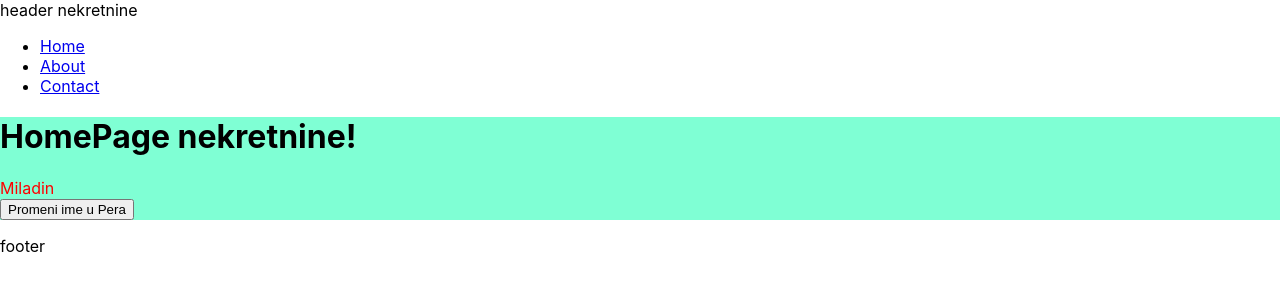
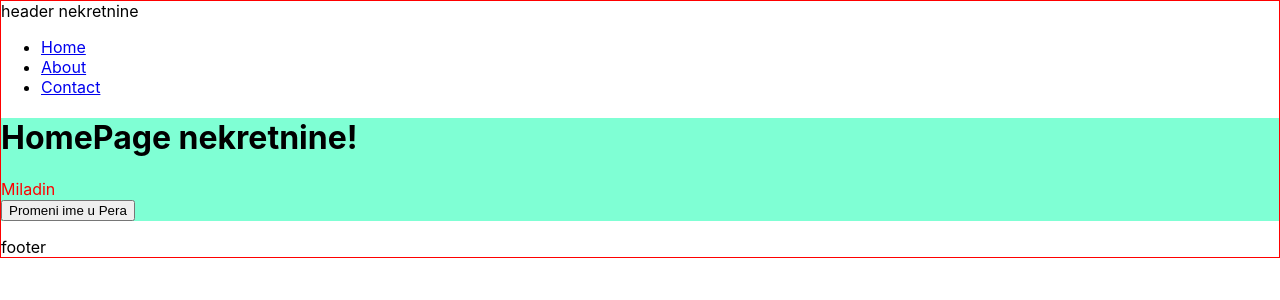
Before and after one commit to Mrakonja/Nekretnine-FE, a React (Create React App) app: page / in a window 1280 px wide. Shown: the top 300 px of the page. Built offline with nearby package versions, Linux system fonts and the light colour scheme.

Commit message:
layut module css

```diff
--- /dev/null
+++ b/src/Components/Layout/Layout.module.css
@@ -0,0 +1,3 @@
+.wrapper {
+    border: 1px solid red;
+}
--- a/src/Components/Layout/Layout.tsx
+++ b/src/Components/Layout/Layout.tsx
@@ -1,5 +1,6 @@
 import React from 'react';
 import { Outlet, Link } from "react-router-dom";
+import style from './Layout.module.css';
 
 interface LayoutProps {
     some?: string;
@@ -7,7 +8,7 @@ interface LayoutProps {
 
 const Layout = ({ }:LayoutProps) => {
   return (
-    <div>
+    <div className={style.wrapper}>
       <header>
        header nekretnine
       </header>
```
